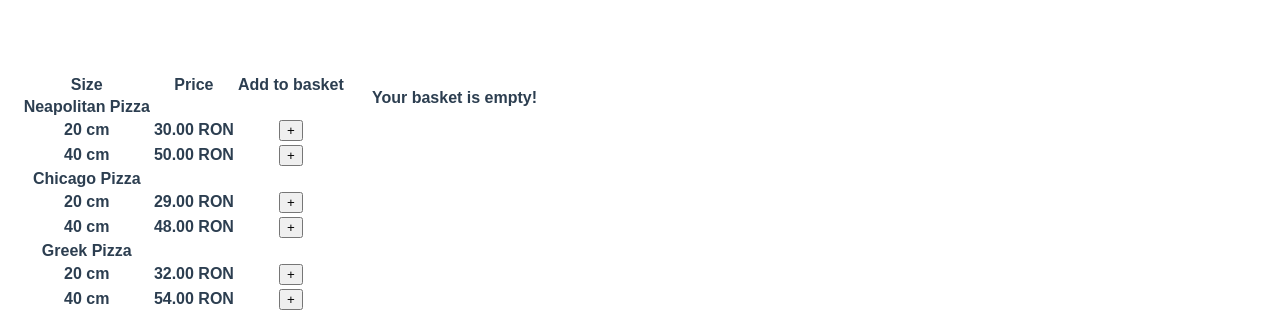
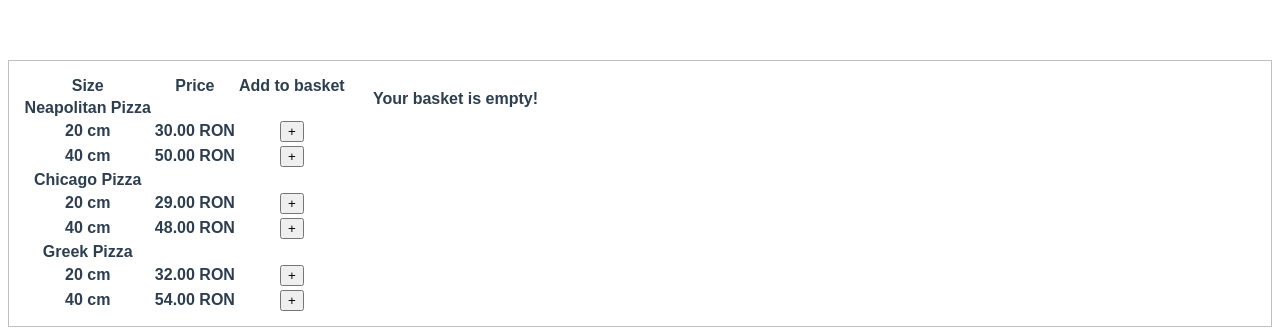
Before and after one commit to mpricu/cuddly-octo-pizza, a Vue app: page / in a window 1280 px wide. Shown: the part 1389-1724 px from the top of the page. Built offline with nearby package versions, Linux system fonts and the light colour scheme; data requests are answered from the project's data file.

Commit message:
Separate basket and menu components

```diff
--- a/src/App.vue
+++ b/src/App.vue
@@ -2,7 +2,10 @@
   <div id="app">
       <Header/>
       <Home/>
-      <Menu/>
+      <div class="container">
+      <Menu class="item"/>
+      <ShoppingBasket class="item"/>
+      </div>
   </div>
 </template>
 
@@ -10,11 +13,12 @@
 import Header from './components/Header'
 import Menu from './components/Menu'
 import Home from './components/Home'
+import ShoppingBasket from './components/ShoppingBasket'
 
 export default {
   name: 'App',
   components: {
-    Header, Home, Menu
+    Header, Home, Menu, ShoppingBasket
   }
 }
 </script>
--- a/src/components/Menu.vue
+++ b/src/components/Menu.vue
@@ -1,6 +1,5 @@
 <template>
-<div class="flex-container">
-    <div class="flex-item">
+    <div >
         <div class="">
             <table class="">
                 <thead class="">
@@ -25,41 +24,6 @@
             </table>
         </div>
     </div>
-      <div class="flex-item">
-            <div v-if="basket.length > 0">
-                <table class="">
-                    <thead class="">
-                        <tr>
-                            <th>Quantity</th>
-                            <th>Item</th>
-                            <th>Total</th>
-                        </tr>
-                    </thead>
-                    <tbody v-for="item in basket" :key="item['.key']">
-                        <tr>
-                            <td>
-                                <button class=""
-                                        type="button"
-                                        @click="decreaseQuantity(item)">-</button>
-                                <span>{{ item.quantity }}</span>
-                                <button class=""
-                                        type="button"
-                                        @click="increaseQuantity(item)">+</button>
-                            </td>
-                            <td>{{item.name}} {{item.size}}</td>
-                            <td>{{ item.price * item.quantity | currency }}</td>
-                        </tr>
-                    </tbody>
-                </table>
-                <p>Order total: {{ total | currency }}</p>
-                <button class="" @click="addNewOrder">Place Order</button>
-            </div>
-            <div v-else>
-                <p>{{ basketText }}</p>
-            </div>
-        </div>
-
-    </div>
 </template>
 
 <script>
@@ -67,45 +31,13 @@ export default {
      data(){
         return {
             basketText : 'Your basket is empty!',
-            basket: [],
             menuItems: []
         }
     },
-    computed: {
-        total() {
-                var totalCost = 0;
-                for( var item in this.basket) {
-                    var individualItem = this.basket[item];
-                    totalCost += individualItem.quantity * individualItem.price;
-                }
-                return totalCost;
-            }
-
-    },
     methods : {
          addToBasket(item, option){
-                this.basket.push({
-                    name: item.name,
-                    size: option.size,
-                    price: option.price,
-                    quantity: 1
-                })
-            },
-            removeFromBasket(item){
-                this.basket.splice(this.basket.indexOf(item), 1);
-            },
-            decreaseQuantity(item) {
-                item.quantity--;
-                if (item.quantity == 0) {
-                    this.removeFromBasket(item);
-                }
-            },
-            increaseQuantity(item) {
-                item.quantity++;
-            },
-            addNewOrder() {
-                this.basket = []
-                this.basketText = "Thank you, your order has been placed ! :)"
+             this.$root.$emit("addToBasket", item, option)
+             console.log('emitted event')
             }
 
     },
@@ -116,15 +48,3 @@ export default {
     }
 }
 </script>
-
-<style scoped>
-    .flex-container {
-        display: flex;
-        flex-direction:row;
-}
-    .flex-item {
-        padding: 1%;
-        font-weight: bold;
-        text-align: center;
-        }
-</style>
--- a/src/components/ShoppingBasket.vue
+++ b/src/components/ShoppingBasket.vue
@@ -1,8 +1,8 @@
 <template>
-        <div class="col-sm-12 col-md-6">
+        <div class="">
             <div v-if="basket.length > 0">
-                <table class="table">
-                    <thead class="thead-default">
+                <table class="">
+                    <thead class="">
                         <tr>
                             <th>Quantity</th>
                             <th>Item</th>
@@ -12,11 +12,11 @@
                     <tbody v-for="item in basket" :key="item['.key']">
                         <tr>
                             <td>
-                                <button class="btn btn-sm btn-outline-success"
+                                <button class=""
                                         type="button"
                                         @click="decreaseQuantity(item)">-</button>
                                 <span>{{ item.quantity }}</span>
-                                <button class="btn btn-sm btn-outline-success"
+                                <button class=""
                                         type="button"
                                         @click="increaseQuantity(item)">+</button>
                             </td>
@@ -26,10 +26,75 @@
                     </tbody>
                 </table>
                 <p>Order total: {{ total | currency }}</p>
-                <button class="btn btn-success btn-block" @click="addNewOrder">Place Order</button>
+                <button class="" @click="addNewOrder">Place Order</button>
             </div>
             <div v-else>
                 <p>{{ basketText }}</p>
             </div>
         </div>
 </template>
+
+<script>
+export default {
+    data(){
+        return {
+            basketText : 'Your basket is empty!',
+            basket: []
+        }
+    },
+     computed: {
+        total() {
+                var totalCost = 0;
+                for( var item in this.basket) {
+                    var individualItem = this.basket[item];
+                    totalCost += individualItem.quantity * individualItem.price;
+                }
+                return totalCost;
+            }
+
+    },
+    methods : {
+         addToBasket(item, option){
+                this.basket.push({
+                    name: item.name,
+                    size: option.size,
+                    price: option.price,
+                    quantity: 1
+                })
+            },
+            removeFromBasket(item){
+                this.basket.splice(this.basket.indexOf(item), 1);
+            },
+            decreaseQuantity(item) {
+                item.quantity--;
+                if (item.quantity == 0) {
+                    this.removeFromBasket(item);
+                }
+            },
+            increaseQuantity(item) {
+                item.quantity++;
+            },
+            addNewOrder() {
+                this.basket = []
+                this.basketText = "Thank you, your order has been placed ! :)"
+            }
+    },
+    // mounted() {
+
+    // }
+    mounted : function(){
+        this.$root.$on('addToBasket', (item, option) => {
+            console.log('listen event')
+             this.basket.push({
+                    name: item.name,
+                    size: option.size,
+                    price: option.price,
+                    quantity: 1
+                })
+        })
+         // Code that will run only after the
+        // entire view has been rendered
+    }
+
+}
+</script>
```
